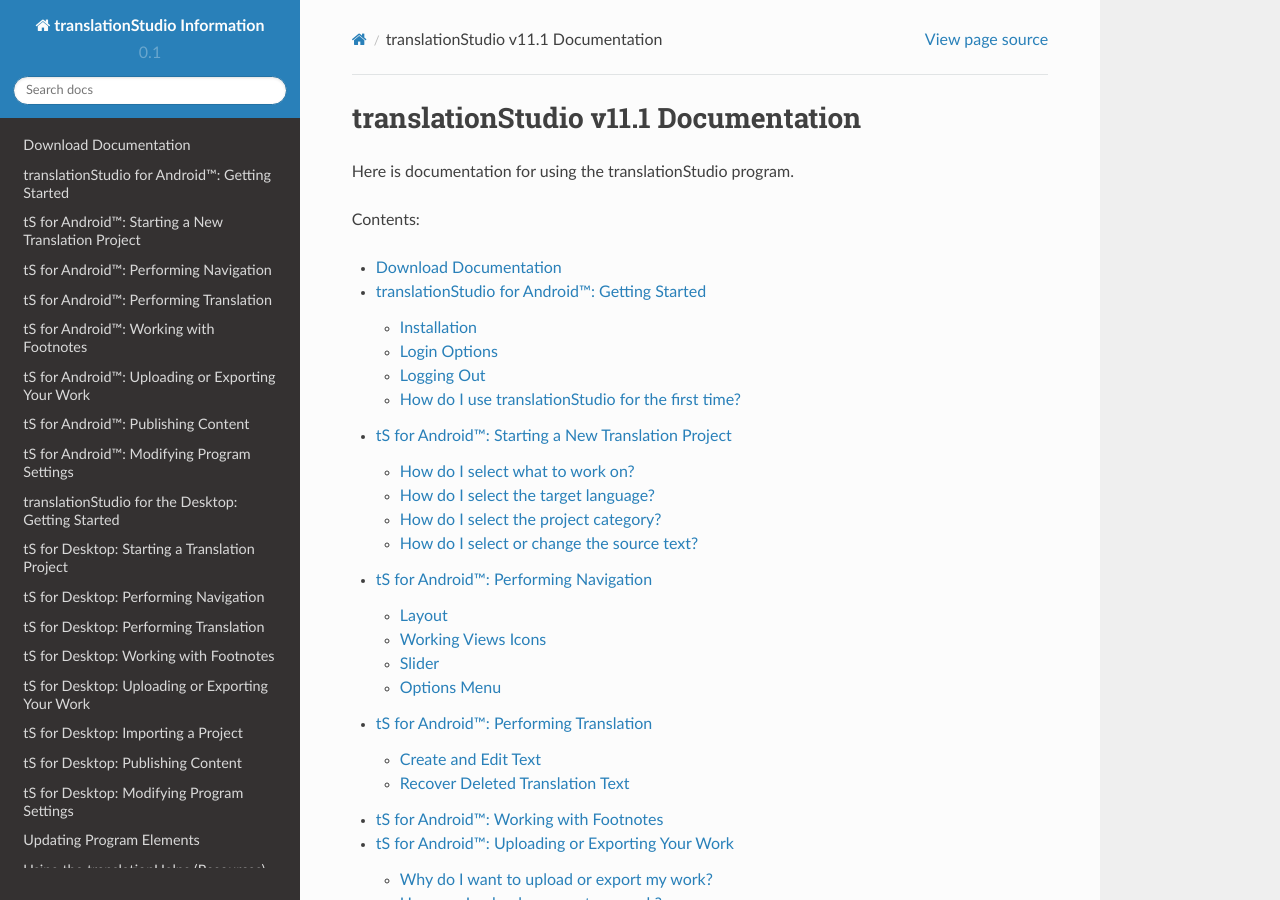
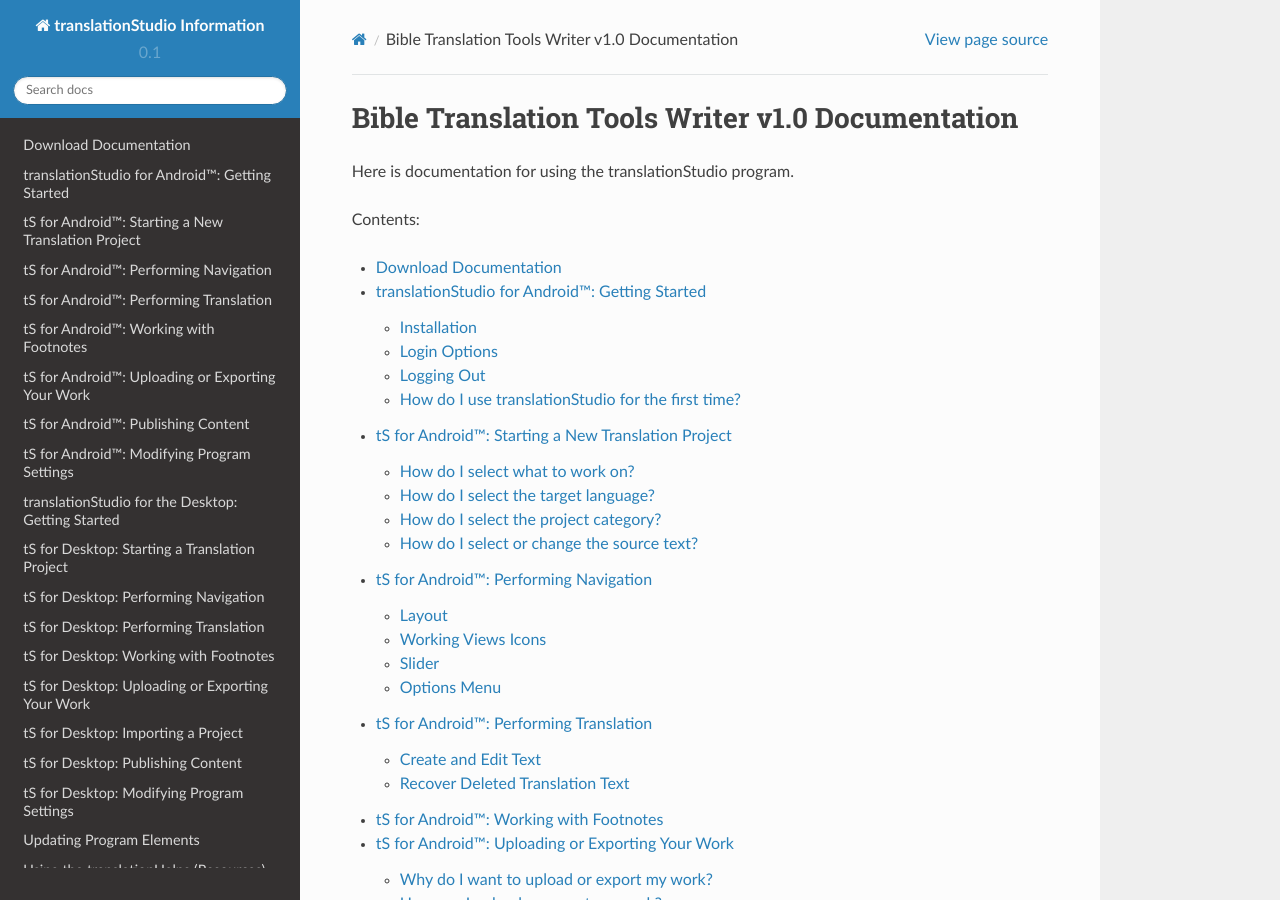
Before and after one commit to mondele/btt-writer-docs, a Sphinx documentation site: the page built from docs/index.rst, in a window 1280 px wide and 900 px high. Built offline with Sphinx 7.4.7 and the Read the Docs theme 2.0.0, drawn with Linux system fonts in a browser that asks for light colours; pages that are not in the unit, such as notebooks, are missing from menus.

Commit message:
Update index.rst

```diff
--- a/docs/index.rst
+++ b/docs/index.rst
@@ -2,8 +2,7 @@
    sphinx-quickstart on Tue Sep 20 15:27:28 2016.
    You can adapt this file completely to your liking, but it should at least
    contain the root `toctree` directive.
-
-translationStudio v11.1 Documentation
+Bible Translation Tools Writer v1.0 Documentation
 ===============================
 
 Here is documentation for using the translationStudio program.
```
